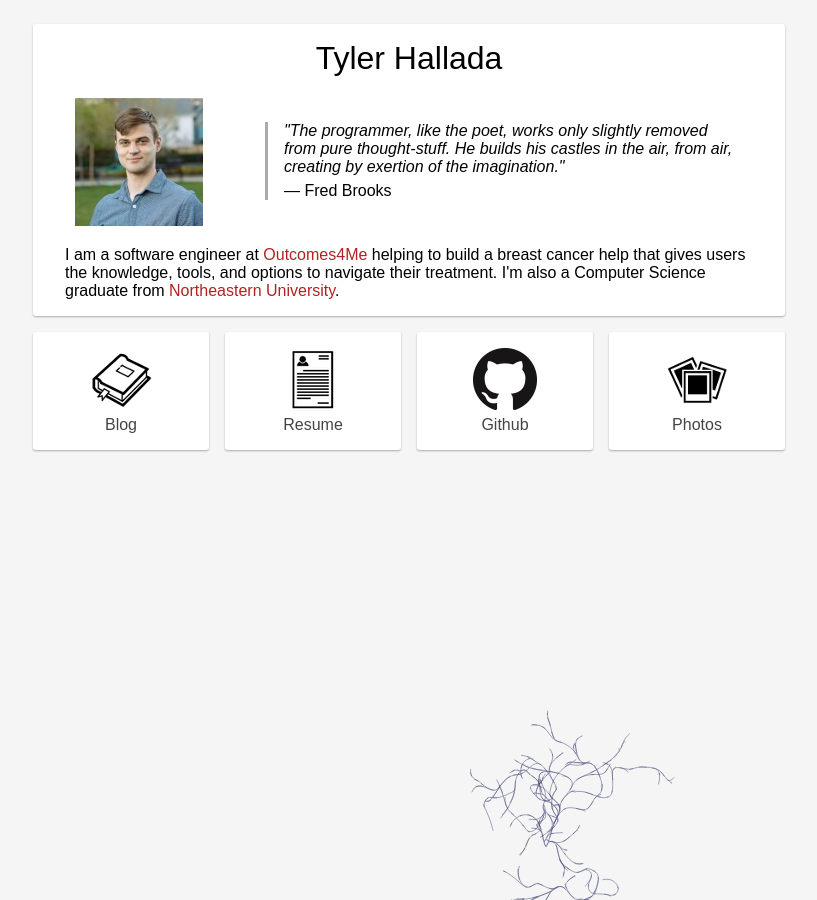
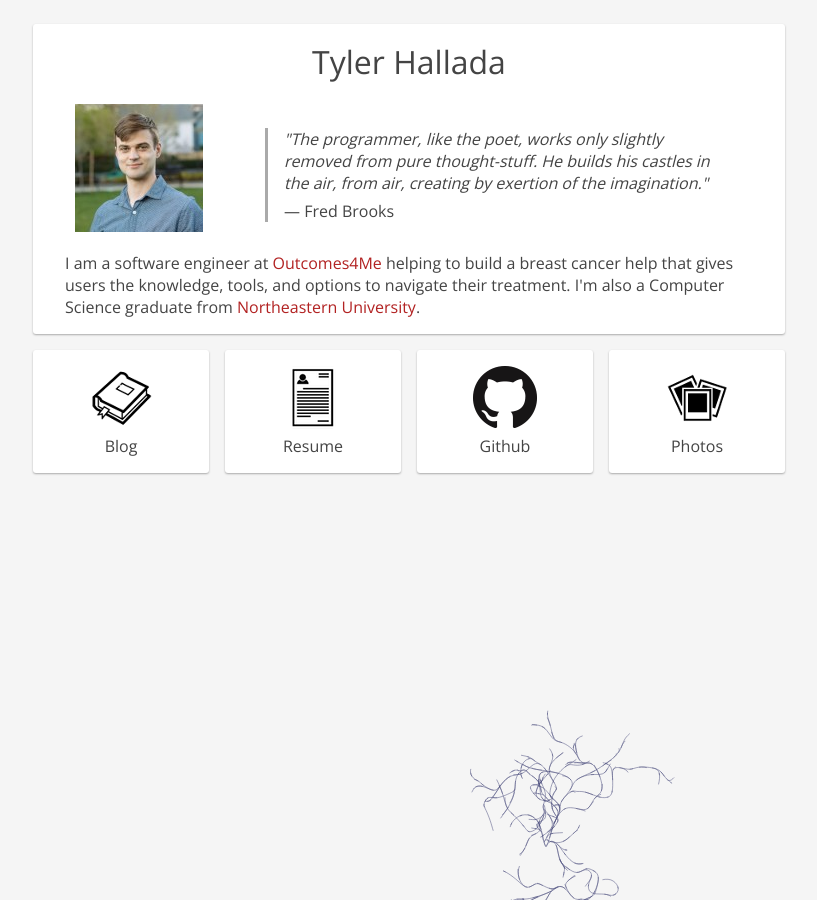
Before and after one commit to thallada/thallada.github.io, a Jekyll site: the page built from index.html, in a window 1280 px wide. Shown: the whole page, without its empty margins (231-1048 px from the left). Built offline with Jekyll 4.4.1, drawn with Linux system fonts in a browser that asks for light colours.

Commit message:
Fix class attribute typo on home template

```diff
--- a/_layouts/home.html
+++ b/_layouts/home.html
@@ -47,7 +47,7 @@
     {% seo %}
   </head>
   <body>
-    <div class"root">
+    <div class="root">
       <canvas id="magic"></canvas>
       <div class="container">
         {{ content }}
```
